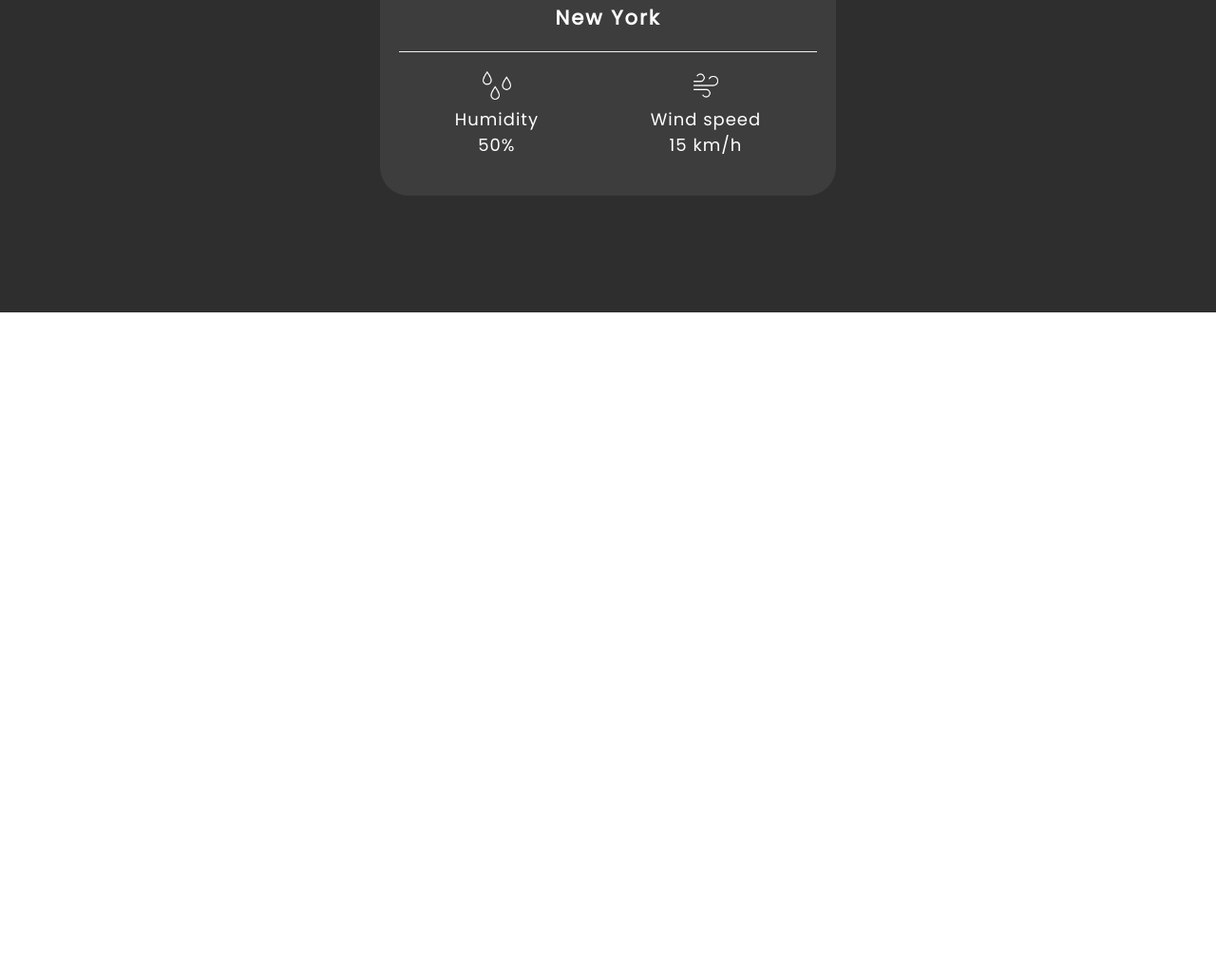
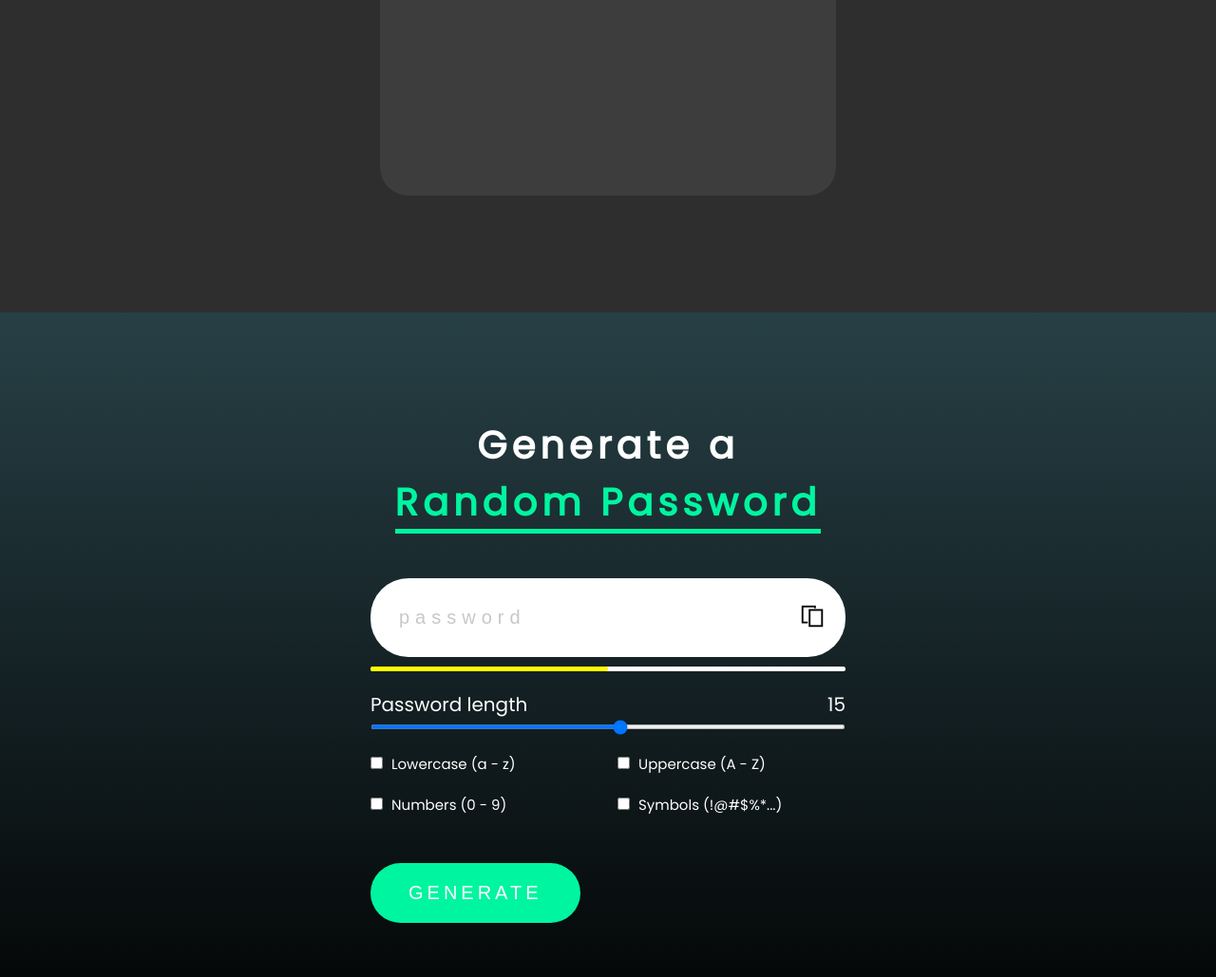
Before and after one commit to chernnovaa/learnJS, a website: page index.html in a window 1280 px wide. Shown: the part 1271-2300 px from the top of the page at 95% size. Before the commit the page ends 1600 px from the top, so only its background shows below. Drawn offline with Linux system fonts and the light colour scheme.

Commit message:
Added styles to password app

```diff
--- a/index.html
+++ b/index.html
@@ -15,10 +15,10 @@
   <section class="todo-section">
     <div class="todo">
       <h2 class="todo__title">To-Do List</h2>
-      <form method="get" class="todo__box">
+      <div class="todo__box">
         <input class="todo__input" type="text" placeholder="write your task">
-        <button type="submit" class="todo__btn">&plus;</button>
-      </form>
+        <button class="todo__btn">&plus;</button>
+      </div>
       <ul class="todo__list">
         <!-- <li class="todo__item todo__item-checked">Cook</li> -->
         <!-- <span class="todo__span"></span> -->
@@ -54,6 +54,52 @@
     </div>
   </section>
 
+  <section class="password-section">
+    <div class="password">
+      <h2 class="password__title">Generate a <br> <span>Random Password</span></h2>
+      <div class="password__box">
+        <input class="password__input" type="text" spellcheck="false" placeholder="password">
+        <div class="password__icons">
+          <button class="password__btn password__btn-copy">
+            <img src="img/copy.png" alt="copy">
+          </button>
+          <!-- <button class="password__btn password__btn-reset">
+            <img src="img/reset.png" alt="reset">
+          </button> -->
+        </div>
+      </div>
+      <div class="password__indicator"></div>
+      <div class="password-length">
+        <div class="password-length__details">
+          <p class="password-length__text">Password length</p>
+          <span>15</span>
+        </div>
+        <input class="password-length__input" type="range" min="1" max="20" step="1">
+      </div>
+      <div class="password-settings">
+        <ul class="password-settings__list">
+          <li class="password-settings__item">
+            <input type="checkbox" id="lowercase">
+            <label for="lowercase">Lowercase (a - z)</label>
+          </li>
+          <li class="password-settings__item">
+            <input type="checkbox" id="uppercase">
+            <label for="uppercase">Uppercase (A - Z)</label>
+          </li>
+          <li class="password-settings__item">
+            <input type="checkbox" id="numbers">
+            <label for="numbers">Numbers (0 - 9)</label>
+          </li>
+          <li class="password-settings__item">
+            <input type="checkbox" id="symbols">
+            <label for="symbols">Symbols (!@#$%*...)</label>
+          </li>
+        </ul>
+      </div>
+      <button class="password__generate">Generate</button>
+    </div>
+  </section>
+
   <script src="js/main.js"></script>
 </body>
 
--- a/js/main.js
+++ b/js/main.js
@@ -62,6 +62,7 @@ function lalala() {}
 //elements
 const weatherInput = document.querySelector('.weather__input');
 const searchBtn = document.querySelector('.weather__search');
+const weatherBox = document.querySelector('.weather__info');
 const cityName = document.querySelector('.weather__city');
 const weatherTemp = document.querySelector('.weather__temp');
 const weatherIcon = document.querySelector('.weather__img');
@@ -89,6 +90,7 @@ searchBtn.addEventListener('submit', async function (e) {
       humidity.innerHTML = `${data.main.humidity}%`;
       windSpeed.innerHTML = `${data.wind.speed}km/h`;
       weatherDescr.innerHTML = data.weather[0].description;
+      weatherBox.style.opacity = '100';
     });
 
   // let randomTemp = Math.trunc(Math.random() * (32 - -20 + 1)) + -20;
@@ -112,3 +114,33 @@ searchBtn.addEventListener('submit', async function (e) {
   weatherInput.value = '';
   weatherInput.blur();
 });
+
+//------------ password
+//elements
+const passwordInput = document.querySelector('.password__input');
+const generateBtn = document.querySelector('.password__generate');
+const copyBtn = document.querySelector('.password__btn-copy');
+
+const uppercaseLetters = 'ABCDEFGHIJKLMNOPQRSTUVWXYZ';
+const lowercaseLetters = 'abcdefghijklmnopqrstuvwxyz';
+const numbers = '0123456789';
+const specialCharacters = '!@#$%^&*()-_+=<>?';
+
+const allChar =
+  uppercaseLetters + lowercaseLetters + numbers + specialCharacters;
+console.log(allChar);
+
+const length = 12;
+
+generateBtn.addEventListener('click', function () {
+  const password = '';
+  password +=
+    uppercaseLetters[Math.floor(Math.random) * uppercaseLetters.length];
+  password +=
+    lowercaseLetters[Math.floor(Math.random) * lowercaseLetters.length];
+  password += numbers[Math.floor(Math.random) * numbers.length];
+  password +=
+    specialCharacters[Math.floor(Math.random) * specialCharacters.length];
+
+  while (length > password.length) {}
+});
--- /dev/null
+++ b/sass/_password.scss
@@ -0,0 +1,147 @@
+.password-section {
+  font-family: 'Poppins', sans-serif;
+  background: rgb(39, 64, 70);
+  background: linear-gradient(
+    180deg,
+    rgba(39, 64, 70, 1) 0%,
+    rgba(0, 0, 0, 1) 100%
+  );
+  height: 100vh;
+  color: #fff;
+  padding: 1rem;
+}
+
+.password {
+  margin: 10rem auto 0;
+  // text-align: center;
+  max-width: 50rem;
+
+  &__title {
+    font-size: 4rem;
+    letter-spacing: 0.5rem;
+    text-align: center;
+
+    & span {
+      border-bottom: 0.5rem solid #00f5a0;
+      color: #00f5a0;
+      transition: all 0.5s;
+
+      &:hover {
+        color: #00d9f5;
+        border-bottom: 0.5rem solid #00d9f5;
+      }
+    }
+  }
+
+  &__box {
+    display: flex;
+    justify-content: center;
+    align-items: center;
+    margin-top: 5rem;
+    background-color: #fff;
+    padding: 2rem;
+    border-radius: 4rem;
+  }
+
+  &__input {
+    width: 100%;
+    outline: none;
+    border: none;
+    background-color: #fff;
+    padding: 1rem;
+    font-size: 2rem;
+    border-radius: 4rem;
+    margin-right: 2rem;
+
+    &::placeholder {
+      letter-spacing: 0.6rem;
+      opacity: 40%;
+    }
+  }
+
+  &__icons {
+    display: flex;
+    gap: 2rem;
+  }
+
+  &__btn {
+    border: none;
+    outline: none;
+    background-color: #fff;
+
+    & img {
+      width: 3rem;
+      height: 3rem;
+      cursor: pointer;
+    }
+  }
+
+  &__generate {
+    margin-top: 5rem;
+    padding: 2rem 4rem;
+    font-size: 2rem;
+    background-color: #00f5a0;
+    border: none;
+    outline: none;
+    border-radius: 4rem;
+    transition: all 0.5s;
+    letter-spacing: 0.4rem;
+    text-transform: uppercase;
+    color: #fff;
+
+    &:hover {
+      background-color: #00d9f5;
+    }
+  }
+
+  &__indicator {
+    width: 100%;
+    height: 0.5rem;
+    background-color: #fff;
+    margin-top: 1rem;
+    border-radius: 4rem;
+    position: relative;
+
+    &::before {
+      position: absolute;
+      content: '';
+      height: 100%;
+      width: 50%;
+      background-color: yellow;
+      border-radius: inherit;
+    }
+  }
+
+  &-length {
+    text-align: center;
+    margin-top: 2rem;
+
+    &__details {
+      display: flex;
+      justify-content: space-between;
+      font-size: 2rem;
+    }
+
+    &__input {
+      width: 100%;
+      height: 0.5rem;
+    }
+  }
+
+  &-settings {
+    margin-top: 2rem;
+    font-size: 1.5rem;
+
+    &__list {
+      display: grid;
+      grid-template-columns: repeat(2, 1fr);
+      gap: 2rem;
+      list-style-type: none;
+    }
+
+    &__item label {
+      cursor: pointer;
+      margin-left: 0.5rem;
+    }
+  }
+}
--- a/sass/_todo.scss
+++ b/sass/_todo.scss
@@ -1,4 +1,5 @@
 .todo-section {
+  font-family: 'Poppins', sans-serif;
   height: 100vh;
   color: #333;
   background: rgb(229, 93, 135);
--- a/sass/_weather.scss
+++ b/sass/_weather.scss
@@ -48,7 +48,9 @@
   }
 
   &__info {
+    opacity: 0;
     font-size: 1.8rem;
+    transition: all 1s;
   }
 
   &__img {
--- a/sass/main.scss
+++ b/sass/main.scss
@@ -1,3 +1,4 @@
 @import 'base';
+@import 'password';
 @import 'todo';
 @import 'weather';
```
Also changed, not shown: img/copy.png (added), img/reset.png (added), sass/main.css.
